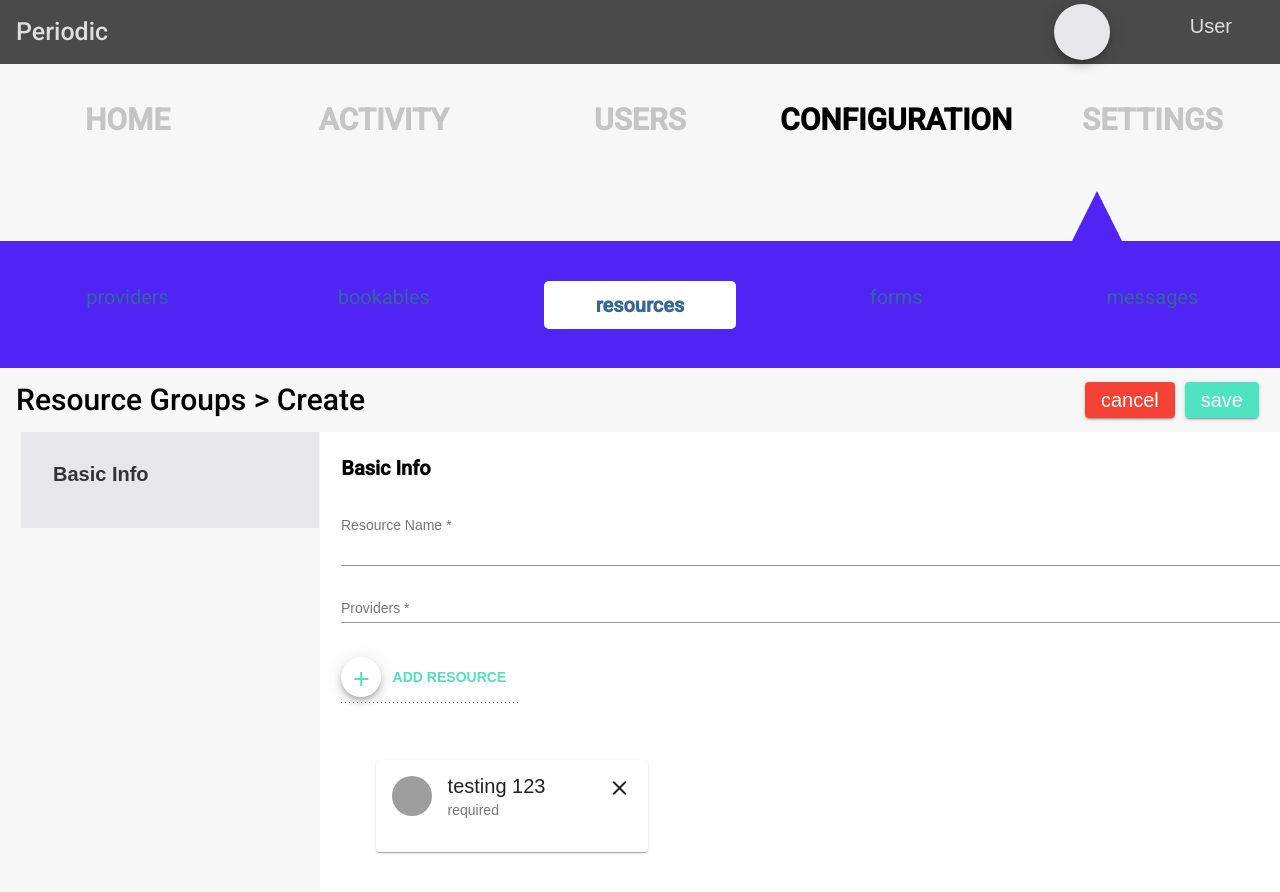
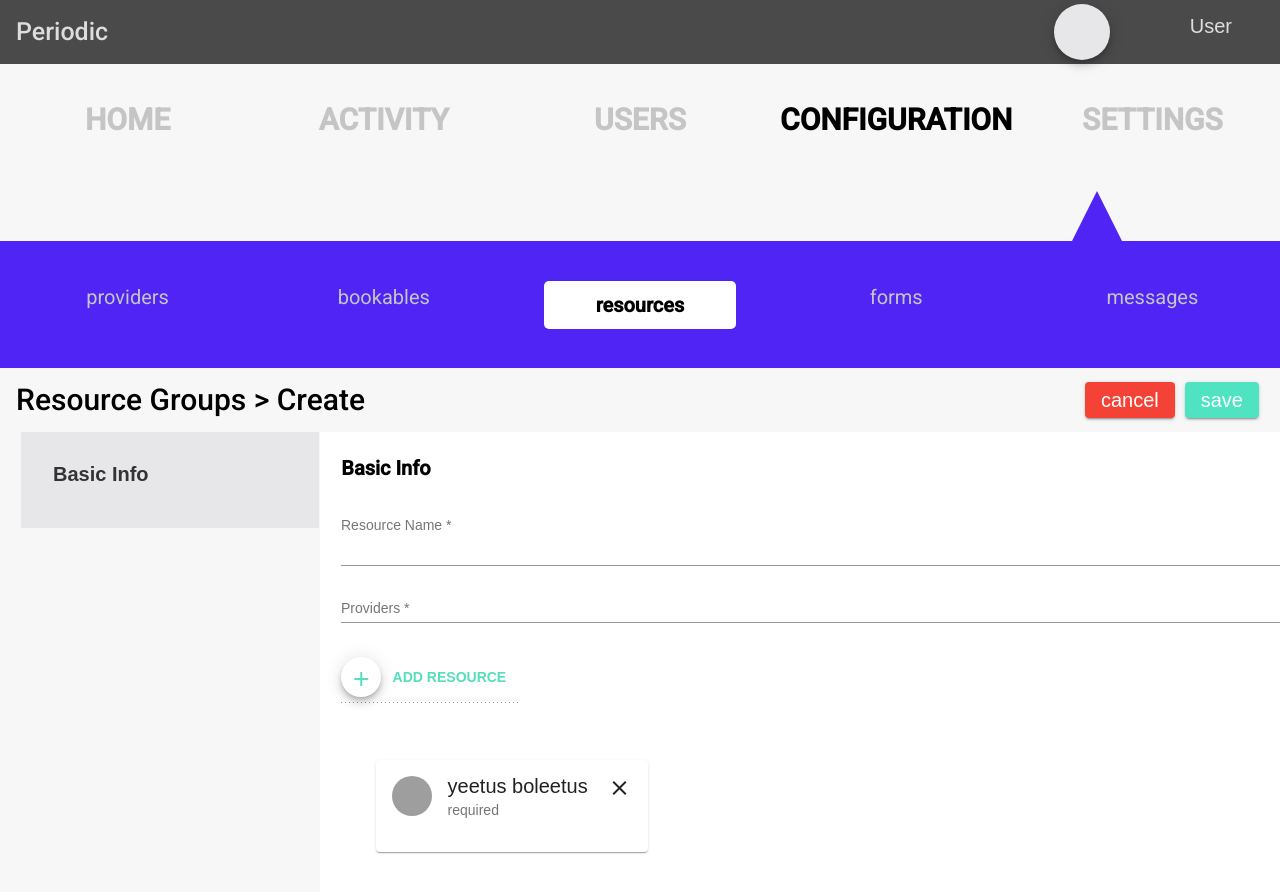
Before and after one commit to rjvarona/test, an Angular app: page / in a window 1280 px wide. Shown: the top 892 px of the page. Built offline with nearby package versions, Linux system fonts and the light colour scheme; grey boxes are pictures that could not be loaded.

Commit message:
seperated cards

```diff
--- a/src/app/app.component.html
+++ b/src/app/app.component.html
@@ -1,2 +1,6 @@
 <app-header></app-header>
 <app-heroes></app-heroes>
+
+<br />
+<br />
+<br />
--- a/src/app/app.module.ts
+++ b/src/app/app.module.ts
@@ -15,9 +15,11 @@ import { MatSelectModule } from '@angular/material/select';
 import { MatCardModule } from '@angular/material/card';
 import { HeaderComponent } from './header/header.component';
 import { NavbarComponent } from './navbar/navbar.component';
+import { SubnavbarComponent } from './subnavbar/subnavbar.component';
+import { ResourceCardComponent } from './resource-card/resource-card.component';
 
 @NgModule({
-	declarations: [AppComponent, HeroesComponent, HeaderComponent, NavbarComponent],
+	declarations: [AppComponent, HeroesComponent, HeaderComponent, NavbarComponent, SubnavbarComponent, ResourceCardComponent],
 	imports: [
 		BrowserModule,
 		AppRoutingModule,
--- a/src/app/heroes/heroes.component.html
+++ b/src/app/heroes/heroes.component.html
@@ -1,16 +1,7 @@
 <div layout="row">
 	<app-navbar></app-navbar>
 	<div class="container">
-		<div class="triangle-up"></div>
-		<mat-grid-list cols="5" rowHeight="2:1" class="subnavbar">
-			<mat-grid-tile> <h1 class="unselected">providers</h1></mat-grid-tile>
-			<mat-grid-tile> <h1 class="unselected">bookables</h1></mat-grid-tile>
-			<mat-grid-tile>
-				<h1 class="unselected selected">resources</h1></mat-grid-tile
-			>
-			<mat-grid-tile> <h1 class="unselected">forms</h1></mat-grid-tile>
-			<mat-grid-tile> <h1 class="unselected">messages</h1></mat-grid-tile>
-		</mat-grid-list>
+		<app-subnavbar></app-subnavbar>
 		<mat-toolbar class="formheader">
 			<h1>Resource Groups > Create</h1>
 			<span class="fill-space"></span>
@@ -83,20 +74,7 @@
 						<!-- ngfor -->
 						<mat-grid-list cols="3" rowHeight="2:1">
 							<mat-grid-tile>
-								<mat-card class="resourcecard">
-									<mat-card-header>
-										<img
-											mat-card-avatar
-											src="https://material.angular.io/assets/img/examples/shiba2.jpg"
-											alt="Photo of a Shiba Inu"
-										/>
-										<mat-card-title>{{ selectedResource.name }}</mat-card-title>
-										<mat-card-subtitle>required</mat-card-subtitle>
-
-										<span class="fill-space"></span>
-										<mat-icon>close</mat-icon>
-									</mat-card-header>
-								</mat-card>
+								<app-resource-card [name]="getName()"></app-resource-card>
 							</mat-grid-tile>
 						</mat-grid-list>
 					</div>
@@ -106,6 +84,3 @@
 	</div>
 </div>
 <!-- invisible footer -->
-<br />
-<br />
-<br />
--- a/src/app/heroes/heroes.component.less
+++ b/src/app/heroes/heroes.component.less
@@ -2,24 +2,6 @@
 
 .fill-space {
 	flex: 1 1 auto;
-}
-
-.subnavbar {
-	background-color: #5024f5;
-}
-
-.subnavbar .selected {
-	font-size: 30px;
-	padding: 0.5rem;
-	background-color: white;
-	font-weight: bold;
-	text-align: center;
-	border-radius: 5px;
-	width: 20rem;
-	margin: 2rem;
-}
-.subnavbar .unselected {
-	font-size: 20px;
 }
 
 .container {
@@ -105,22 +87,3 @@
 	height: 2rem;
 	padding: 2rem;
 }
-
-.resourcecard {
-	width: 15rem;
-	top: 0px;
-}
-
-.resourcecard mat-card-title {
-	font-size: 20px;
-}
-
-.triangle-up {
-	width: 0;
-	height: 0;
-	margin-left: 67rem;
-	border-left: 25px solid transparent;
-	border-right: 25px solid transparent;
-	border-bottom: 50px solid #5024f5;
-	position: relative;
-}
--- a/src/app/heroes/heroes.component.ts
+++ b/src/app/heroes/heroes.component.ts
@@ -12,7 +12,7 @@ import { Provider } from '../models/provider';
 })
 export class HeroesComponent implements OnInit {
 	//mapping data
-
+	name = 'yeetus boleetus ';
 	providers: Provider[] = [
 		{
 			name: 'North Hair Studio',
@@ -60,4 +60,7 @@ export class HeroesComponent implements OnInit {
 	onSelectionChanged(event: any): void {
 		this.chosenprovider = event;
 	}
+	getName() {
+		return this.name;
+	}
 }
--- /dev/null
+++ b/src/app/resource-card/resource-card.component.html
@@ -0,0 +1,14 @@
+<mat-card class="resourcecard">
+	<mat-card-header>
+		<img
+			mat-card-avatar
+			src="https://material.angular.io/assets/img/examples/shiba2.jpg"
+			alt="Photo of a Shiba Inu"
+		/>
+		<mat-card-title>{{ name }}</mat-card-title>
+		<mat-card-subtitle>required</mat-card-subtitle>
+
+		<span class="fill-space"></span>
+		<mat-icon>close</mat-icon>
+	</mat-card-header>
+</mat-card>
--- /dev/null
+++ b/src/app/resource-card/resource-card.component.less
@@ -0,0 +1,12 @@
+.resourcecard {
+	width: 15rem;
+	top: 0px;
+}
+
+.resourcecard mat-card-title {
+	font-size: 20px;
+}
+
+.fill-space {
+	flex: 1 1 auto;
+}
--- /dev/null
+++ b/src/app/resource-card/resource-card.component.ts
@@ -0,0 +1,14 @@
+import { Component, OnInit, Input } from '@angular/core';
+
+@Component({
+	selector: 'app-resource-card',
+	templateUrl: './resource-card.component.html',
+	styleUrls: ['./resource-card.component.less'],
+})
+export class ResourceCardComponent implements OnInit {
+	@Input() name: string = 'e';
+
+	constructor() {}
+
+	ngOnInit(): void {}
+}
--- /dev/null
+++ b/src/app/subnavbar/subnavbar.component.html
@@ -0,0 +1,8 @@
+<div class="triangle-up"></div>
+<mat-grid-list cols="5" rowHeight="2:1" class="subnavbar">
+	<mat-grid-tile> <h1 class="unselected">providers</h1></mat-grid-tile>
+	<mat-grid-tile> <h1 class="unselected">bookables</h1></mat-grid-tile>
+	<mat-grid-tile> <h1 class="selected">resources</h1></mat-grid-tile>
+	<mat-grid-tile> <h1 class="unselected">forms</h1></mat-grid-tile>
+	<mat-grid-tile> <h1 class="unselected">messages</h1></mat-grid-tile>
+</mat-grid-list>
--- /dev/null
+++ b/src/app/subnavbar/subnavbar.component.less
@@ -0,0 +1,30 @@
+.subnavbar {
+	background-color: #5024f5;
+}
+
+.subnavbar .selected {
+	font-size: 30px;
+	padding: 0.5rem;
+	background-color: white;
+	font-weight: bold;
+	text-align: center;
+	border-radius: 5px;
+	width: 20rem;
+	font-size: 20px;
+	color: black;
+	margin: 2rem;
+}
+.subnavbar .unselected {
+	font-size: 20px;
+	color: #c5c5c5;
+}
+
+.triangle-up {
+	width: 0;
+	height: 0;
+	margin-left: 67rem;
+	border-left: 25px solid transparent;
+	border-right: 25px solid transparent;
+	border-bottom: 50px solid #5024f5;
+	position: relative;
+}
--- /dev/null
+++ b/src/app/subnavbar/subnavbar.component.ts
@@ -0,0 +1,15 @@
+import { Component, OnInit } from '@angular/core';
+
+@Component({
+  selector: 'app-subnavbar',
+  templateUrl: './subnavbar.component.html',
+  styleUrls: ['./subnavbar.component.less']
+})
+export class SubnavbarComponent implements OnInit {
+
+  constructor() { }
+
+  ngOnInit(): void {
+  }
+
+}
```
Also changed, not shown: 2 other files (tests, documents, lock files or other folders).
